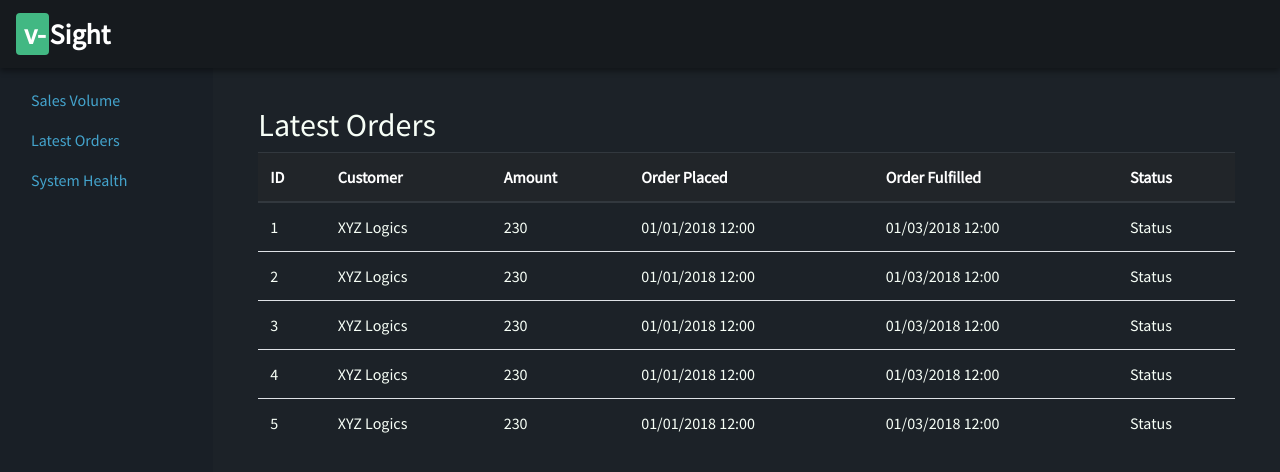
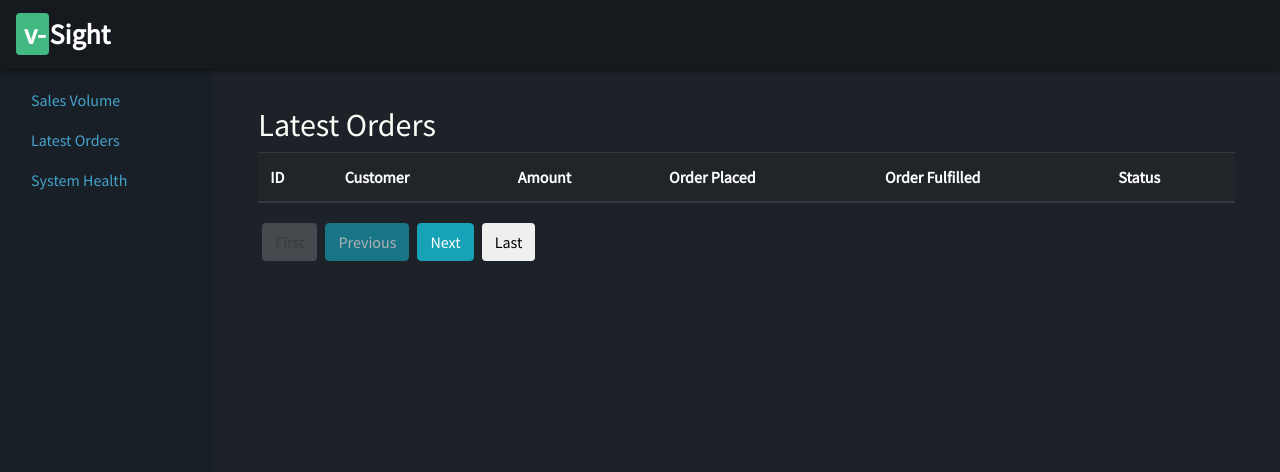
Before and after one commit to jamgar/v-sight, a Vue app: page /Orders in a window 1280 px wide. Shown: the top 472 px of the page. Built offline with nearby package versions, Linux system fonts and the light colour scheme.

Commit message:
Start pagination component

```diff
--- /dev/null
+++ b/src/components/Pagination.vue
@@ -0,0 +1,153 @@
+<template>
+  <div>
+    <ul class="pagination">
+      <li class="pagination__item">
+        <button
+          type="button"
+          class="btn btn-small btn-default m-1"
+          @click="onClickFirstPage"
+          :disabled="isInFirstPage"
+        >
+          First
+        </button>
+      </li>
+      <li class="pagination__item">
+        <button
+          type="button"
+          class="btn btn-small btn-info m-1"
+          @click="onClickPreviousPage"
+          :disabled="isInFirstPage"
+        >
+          Previous
+        </button>
+      </li>
+      <li class="pagination__item" v-for="page in pages" :key="page.name">
+        <button
+          type="button"
+          class="btn btn-small btn-default m-1"
+          @click="onClickPage(page.name)"
+          :disabled="page.isDisabled"
+          :class="{ active: isPageActive(page.name) }"
+        >
+          {{ page.name }}
+        </button>
+      </li>
+      <li class="pagination__item">
+        <button
+          type="button"
+          class="btn btn-small btn-info m-1"
+          @click="onClickNextPage"
+          :disabled="isInLastPage"
+        >
+          Next
+        </button>
+      </li>
+      <li class="pageination__item">
+        <button
+          type="button"
+          class="btn btn-small btn-default m-1"
+          @click="onClickLastPage"
+          :disabled="isInLastPage"
+        >
+          Last
+        </button>
+      </li>
+    </ul>
+  </div>
+</template>
+
+<script>
+export default {
+  props: {
+    maxVisibleButtons: {
+      type: Number,
+      required: false,
+      default: 3
+    },
+    total: {
+      total: Number,
+      required: true
+    },
+    perPage: {
+      type: Number,
+      required: true
+    },
+    currentPage: {
+      type: Number,
+      required: true
+    }
+  },
+  computed: {
+    isInFirstPage() {
+      return this.currentPage === 1
+    },
+    isInLastPage() {
+      return this.currentPage === this.totalPages
+    },
+    startPage() {
+      // When on the first page
+      if (this.currentPage === 1) {
+        return 1
+      }
+      // When on the last page
+      if (this.currentPage === this.totalPages) {
+        return this.totalPages - this.maxVisibleButtons
+      }
+      // When in between
+      return this.currentPage - 1
+    },
+    endPage() {
+      return Math.min(
+        this.startPage + this.maxVisibleButtons - 1,
+        this.totalPages
+      )
+    },
+    pages() {
+      const range = []
+      for (let i = this.startPage; i <= this.endPage; i++) {
+        range.push({
+          name: i,
+          isDisabled: i === this.currentPage
+        })
+      }
+      return range
+    },
+    totalPages() {
+      return Math.ceil(this.total / this.perPage) || 0
+    }
+  },
+  methods: {
+    onClickFirstPage() {
+      this.$emit('pageChanged', 1)
+    },
+    onClickPreviousPage() {
+      this.$emit('pageChanged', this.currentPage - 1)
+    },
+    onClickPage(page) {
+      this.$emit('pageChanged', page)
+    },
+    onClickNextPage() {
+      this.$emit('pageChanged', this.currentPage + 1)
+    },
+    onClickLastPage() {
+      this.$emit('pageChanged', this.totalPages)
+    },
+    isPageActive(page) {
+      return this.currentPage === page
+    }
+  }
+}
+</script>
+
+<style lang="scss" scoped>
+.pagination {
+  list-style-type: none;
+}
+.pagination__item {
+  display: inline-block;
+}
+.active {
+  background-color: #4aae98;
+  color: #fff;
+}
+</style>
--- a/src/views/SectionOrders.vue
+++ b/src/views/SectionOrders.vue
@@ -23,75 +23,34 @@
         </tr>
       </tbody>
     </table>
+    <Pagination
+      :total="total"
+      :perPage="perPage"
+      :currentPage="page"
+      @pageChanged="onPageChanged"
+    />
   </div>
 </template>
 
 <script>
+import Pagination from '@/components/Pagination'
+
 export default {
+  components: {
+    Pagination
+  },
   data: () => ({
-    orders: [
-      {
-        id: 1,
-        customer: {
-          id: 1,
-          name: 'XYZ Logics',
-          state: 'FL',
-          email: 'sales@example.com'
-        },
-        total: 230,
-        placed: new Date(2017, 12, 1),
-        fulfilled: new Date(2017, 12, 3)
-      },
-      {
-        id: 2,
-        customer: {
-          id: 2,
-          name: 'XYZ Logics',
-          state: 'FL',
-          email: 'sales@example.com'
-        },
-        total: 230,
-        placed: new Date(2017, 12, 1),
-        fulfilled: new Date(2017, 12, 3)
-      },
-      {
-        id: 3,
-        customer: {
-          id: 3,
-          name: 'XYZ Logics',
-          state: 'FL',
-          email: 'sales@example.com'
-        },
-        total: 230,
-        placed: new Date(2017, 12, 1),
-        fulfilled: new Date(2017, 12, 3)
-      },
-      {
-        id: 4,
-        customer: {
-          id: 4,
-          name: 'XYZ Logics',
-          state: 'FL',
-          email: 'sales@example.com'
-        },
-        total: 230,
-        placed: new Date(2017, 12, 1),
-        fulfilled: new Date(2017, 12, 3)
-      },
-      {
-        id: 5,
-        customer: {
-          id: 5,
-          name: 'XYZ Logics',
-          state: 'FL',
-          email: 'sales@example.com'
-        },
-        total: 230,
-        placed: new Date(2017, 12, 1),
-        fulfilled: new Date(2017, 12, 3)
-      }
-    ]
-  })
+    orders: [],
+    total: 0,
+    page: 1,
+    perPage: 10,
+    loading: false
+  }),
+  methods: {
+    onPageChanged(page) {
+      console.log('Prev button clicked!', page)
+    }
+  }
 }
 </script>
 
```
